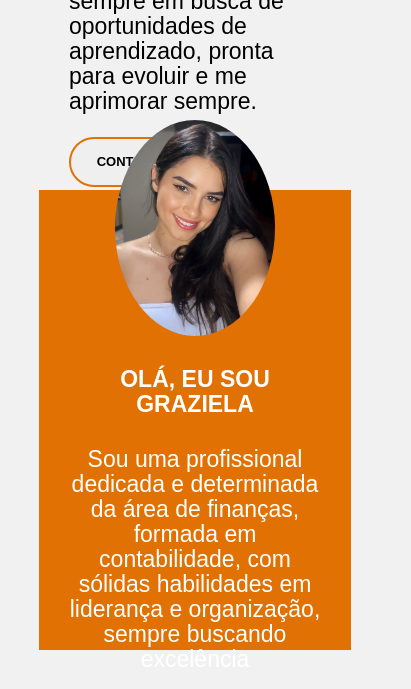
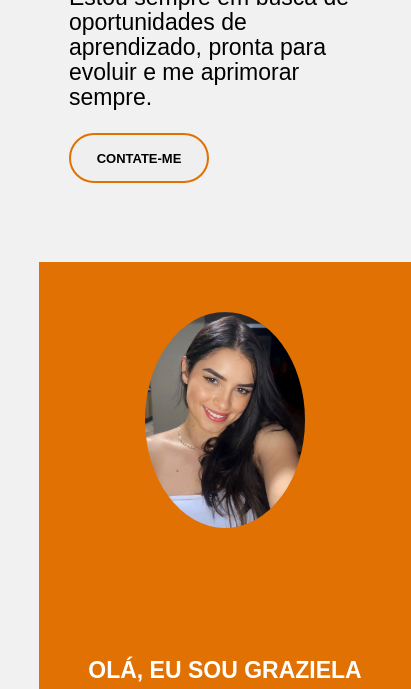
Before and after one commit to GraziKety/profile, a plain HTML site: page index.html in a window 390 px wide. Shown: the part 1050-1739 px from the top of the page, 411 px wide, since content can reach past the window. Drawn offline with Linux system fonts and the light colour scheme.

Commit message:
Tentativa CSS

```diff
--- a/Style.css
+++ b/Style.css
@@ -4,8 +4,8 @@ body {
     flex-flow: column;
     font-family: sans-serif;
     line-height: 25px;
-    margin: 0px;
-    padding: 0px;
+    margin: 0;
+    padding: 0;
     font-size: 23px;
     align-items: center;
     justify-content: center;
@@ -17,7 +17,7 @@ header {
     width: 100%;
 }
 
-.header>nav>div {
+.header > nav > div {
     background: white;
     display: flex;
     justify-content: space-between;
@@ -28,24 +28,23 @@ header {
     align-items: center;
     display: flex;
     flex-direction: column;
-    height: 80%;
+    min-height: 80vh; /* Altura mínima ajustada para o perfil */
     margin: 30px;
     width: 80%;
     justify-content: center;
     gap: 20px;
 }
 
-
 .perfil-detalhe {
     align-items: center;
     display: flex;
     flex-direction: column;
-    height: 20%;
+    min-height: 20vh; /* Altura mínima ajustada para detalhes */
     padding: 0 40px;
     text-align: center;
 }
 
-.perfil-detalhe>h1 {
+.perfil-detalhe > h1 {
     color: rgb(91, 168, 168);
     font-size: 70px;
     margin: 7px 0 15px;
@@ -54,21 +53,20 @@ header {
 .perfil-detalhe-2 {
     display: flex;
     flex-direction: row;
-    height: inherit;
     justify-content: space-between;
     margin: 10px;
     padding: 0 10%;
     width: 100%;
 }
 
-.perfil-detalhe-2>section {
+.perfil-detalhe-2 > section {
     max-height: 400px;
     min-width: 200px;
     padding: 30px;
     width: 100%;
 }
 
-section>p {
+section > p {
     margin-top: 5px;
 }
 
@@ -116,15 +114,13 @@ section>p {
     color: white;
     position: relative;
     text-align: center;
-    top: -100px;
-    z-index: 1;
+    margin-top: 100px;
 }
 
 .foto-perfil {
     border-radius: 50%;
     position: relative;
-    top: -100px;
-    z-index: 1;
+    margin-top: 20px;
 }
 
 footer {
@@ -137,7 +133,7 @@ footer {
     width: 100%;
 }
 
-footer>p {
+footer > p {
     color: white;
     text-align: center;
     width: 50%;
@@ -151,7 +147,6 @@ footer>p {
     float: right;
     height: 25px;
     margin-left: auto;
-    order: 2;
     position: absolute;
     right: 100px;
     top: 20px;
@@ -166,7 +161,6 @@ footer>p {
 }
 
 @media (min-width: 700px) {
-
     html,
     body {
         height: 100vh;
@@ -175,7 +169,7 @@ footer>p {
 
 @media (max-width: 700px) {
     .perfil-detalhe-2 {
-        flex-direction: row;
+        flex-direction: column;
         flex-wrap: wrap;
         justify-content: center;
     }
```
